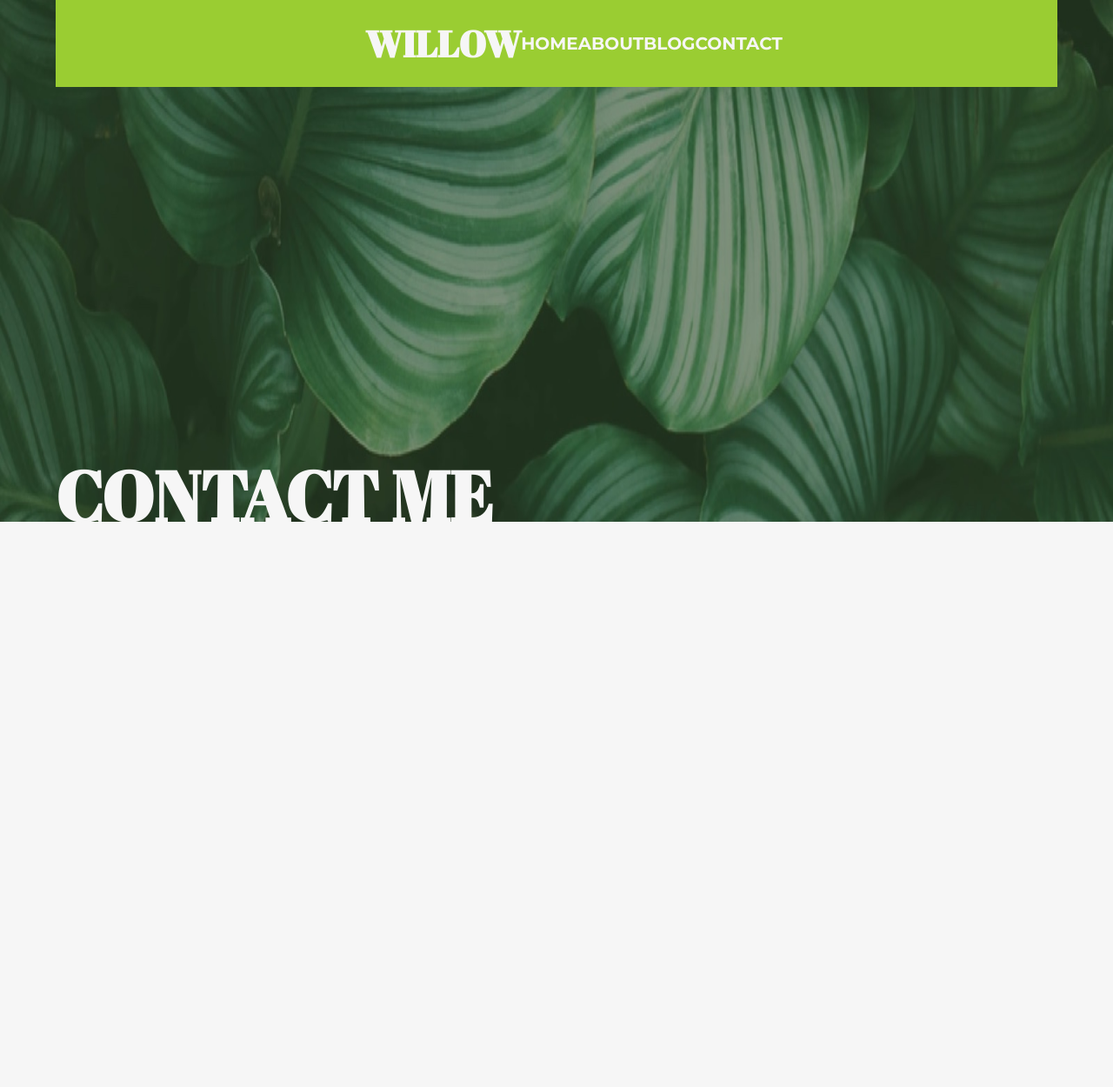
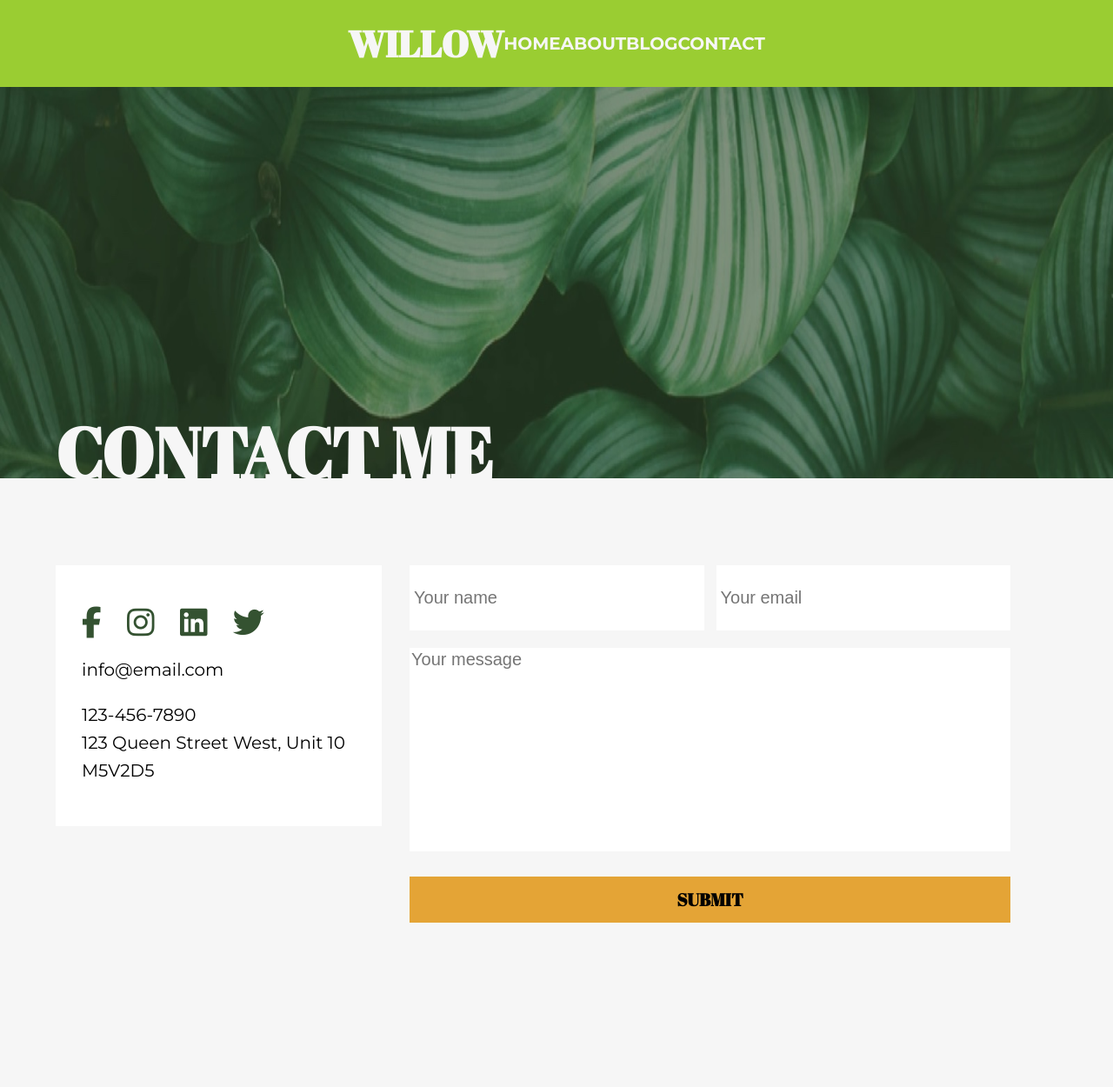
Before and after one commit to ebrazeau/erin-brazeau-project-1, a plain HTML site: page contact.html in a window 1280 px wide. Shown: the whole page at 87% size. Before the commit the page ends 800 px from the top, so only its background shows below. Drawn offline with Linux system fonts and the light colour scheme.

Commit message:
created blog.html, styles for contact.html

```diff
--- a/contact.html
+++ b/contact.html
@@ -16,9 +16,11 @@
 
     <script src="https://kit.fontawesome.com/198a7912e2.js" crossorigin="anonymous"></script>
 </head>
+
+<html>
 <body>
-    <header class="header-contact">
-        <div class="wrapper">
+
+    <header class="header-subpage">
         <nav>
             <ul>
                 <li class="nav-logo">
@@ -30,8 +32,45 @@
                 <li><a href="contact.html">Contact</a></li>
             </ul>
         </nav>
+        <div class="wrapper">
             <h1>Contact me</h1>
         </div>
+        </div>
     </header>
+
+    <main>
+        <div class="wrapper">
+            <section class="contactBox">
+                <div class="socialIcons">
+                    <i class="fab fa-facebook-f"></i>
+                    <span class="ig"><i class="fab fa-instagram"></i></span>
+                    <i class="fab fa-linkedin"></i>
+                    <i class="fab fa-twitter"></i>
+                </div>
+                <p>info@email.com</p>
+                <ul class="contactInfo">
+                    <li>123-456-7890</li>
+                    <li>123 Queen Street West, Unit 10</li>
+                    <li>M5V2D5</li>
+                </ul>
+            </section>
+            <section class="contactForm">
+                <form action="submit">
+                    <fieldset>
+                        <div class="inputFlex">
+                            <label for="userName">Your Name</label>
+                            <input type="text" placeholder="Your name" name="userName" id="userName" required="true" class="userName">
+                            <label for="userEmail">Your Email</label>
+                            <input type="email" placeholder="Your email" name="userEmail" id="userEmail" required="true" class="userEmail">
+                        </div>
+                            <label for="userMessage">Your message</label>
+                            <textarea name="userMessage" placeholder="Your message" id="userMessage" cols="30" rows="10"></textarea>
+                            <input type="submit" value="Submit">
+                    </fieldset>
+                </form>
+            </section>
+        </div>
+    </main>
+
 </body>
 </html>
--- a/styles/sass/_base-styles.scss
+++ b/styles/sass/_base-styles.scss
@@ -53,6 +53,8 @@ a:hover {
 
 ul {
     list-style-type: none;
+    padding: 0;
+    margin: 0;
 }
 
 a {
@@ -64,7 +66,8 @@ a:hover {
     color: $accent;
 }
 
-button {
+button,
+input[type="submit"] {
     font-family: $accent-font;
     text-transform: uppercase;
     font-weight: bolder;
--- a/styles/sass/_header-contact.scss
+++ b/styles/sass/_header-subpage.scss
@@ -1,9 +1,9 @@
-/* ================ CONTACT HEADER ================== */
+/* ================ CONTACT & BLOG HEADER ================== */
 
-.header-contact {
+.header-subpage {
     background: url(../assets/contact-image-1.jpg) no-repeat center;
     background-size: 100% 100%;
-    height: 600px;
+    height: 550px;
     text-transform: uppercase;
     color: $offwhite;
     position: relative;
--- /dev/null
+++ b/styles/sass/_main-contact.scss
@@ -0,0 +1,57 @@
+main .wrapper {
+    margin-top: 100px;
+    display: flex;
+    height: 600px;
+    .contactBox {
+        padding: 30px;
+        display: flex;
+        flex-direction: column;
+        justify-content: center;
+        width: 375px;
+        background-color: white;
+        height: 300px;
+        margin-right: 30px;
+        .socialIcons {
+            font-size: 1.8rem;
+            color: $pine;
+            i {
+                margin-right: 20px;
+            }
+        }
+    }
+    .contactForm {
+        width: 60%;
+        fieldset {
+            padding: 0px;
+            width: 100%;
+            border: 0px;
+            position: relative;
+            .inputFlex {
+                width: 100%;
+                display: flex;
+                justify-content: space-between;
+                .userName, .userEmail {
+                    width: 49%;
+                    height: 75px;
+                    border: 0px;
+                    padding: 5px;
+                }
+            }
+                textarea {
+                    resize: none;
+                    width: 100%;
+                    border: 0px;
+                    margin: 20px 0px;
+                }
+                input[type="submit"] {
+                    width: 100%;
+                }
+
+        }
+    }
+}
+
+label {
+    position: absolute;
+    clip: rect(0 0 0 0);
+}
--- a/styles/sass/style.scss
+++ b/styles/sass/style.scss
@@ -17,4 +17,5 @@ $accent-font: 'Abril Fatface', cursive;
 @import "image-bg";
 @import "gallery";
 @import "footer";
-@import "header-contact"
+@import "header-subpage";
+@import "main-contact";
```
Also changed, not shown: blog.html (added, +78 -0 lines), styles/style.css. Lines whose indentation alone changed are shown as unchanged.
